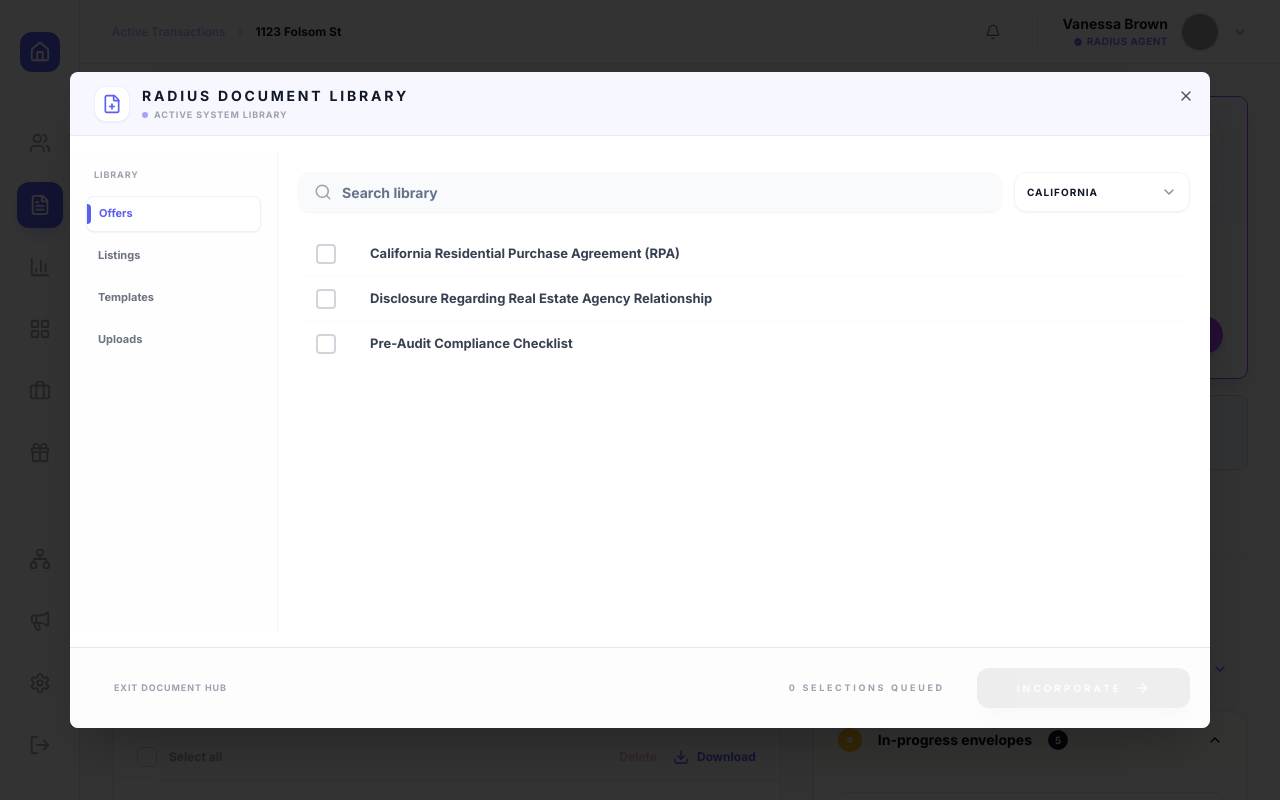
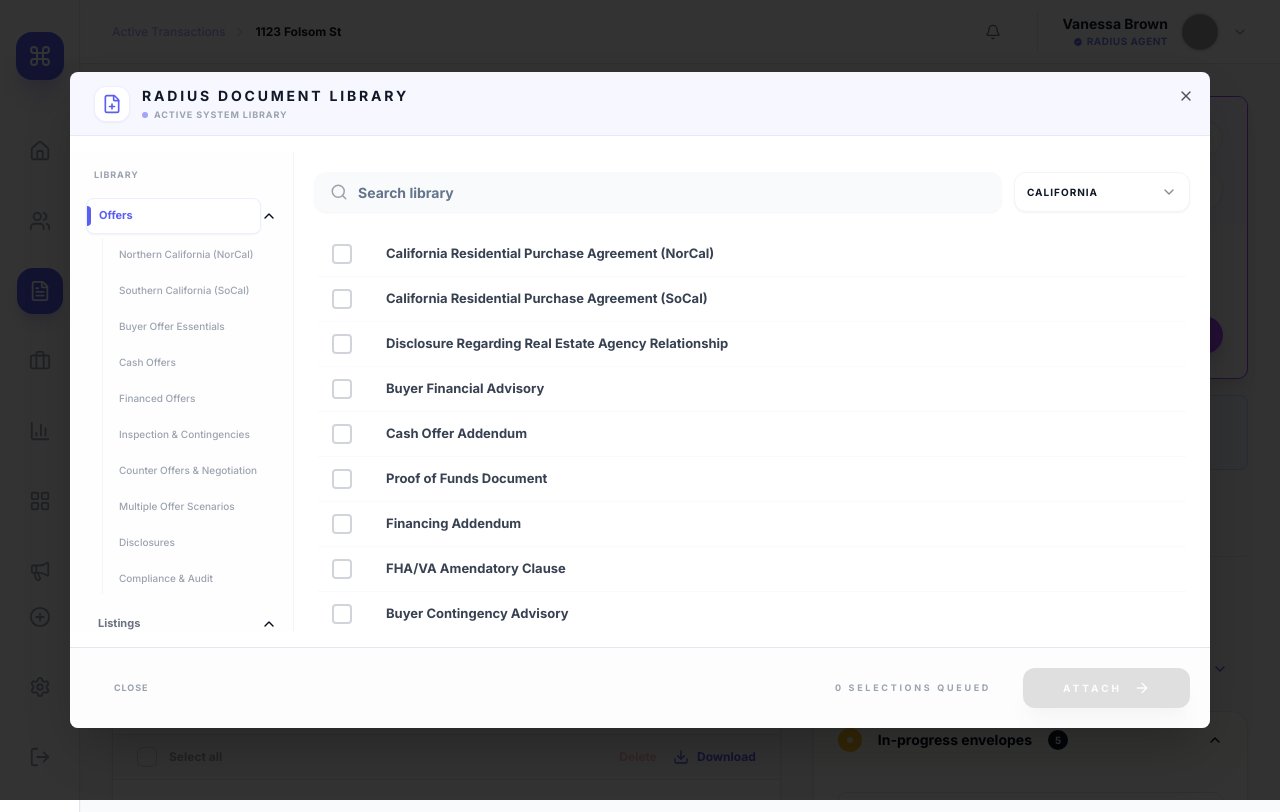
Before and after one commit to krishmjradiusagent/Documentux, a React (Vite) app: page / in a window 1280 px wide. Both pictures are taken after a click on the button "Add documents". Built offline with nearby package versions, Linux system fonts and the light colour scheme; grey boxes are pictures that could not be loaded.

Commit message:
feat(document-library): refine navigation, add taxonomy, and update CTAs

```diff
--- a/src/components/AddDocumentsModal.tsx
+++ b/src/components/AddDocumentsModal.tsx
@@ -54,6 +54,7 @@
   id: string
   name: string
   category: string
+  subcategory?: string
   isPopular?: boolean
   isPackage?: boolean
   children?: { id: string, name: string }[]
@@ -66,10 +67,47 @@
 }
 
 const formLibrary: FormTemplate[] = [
-  { id: 'ca-rpa', name: 'California Residential Purchase Agreement (RPA)', category: 'Offers', isPopular: true },
-  { id: 'ca-ad', name: 'Disclosure Regarding Real Estate Agency Relationship', category: 'Offers', isPopular: true },
-  { id: 'ca-rlas', name: 'Residential Lease or Month-to-Month Rental Agreement', category: 'Listings' },
-  { id: 'ca-spq', name: 'Seller Property Questionnaire (SPQ)', category: 'Listings', isPopular: true },
+  // OFFERS
+  { id: 'ca-rpa-norcal', name: 'California Residential Purchase Agreement (NorCal)', category: 'Offers', subcategory: 'Northern California (NorCal)', isPopular: true },
+  { id: 'ca-rpa-socal', name: 'California Residential Purchase Agreement (SoCal)', category: 'Offers', subcategory: 'Southern California (SoCal)', isPopular: true },
+  { id: 'ca-ad', name: 'Disclosure Regarding Real Estate Agency Relationship', category: 'Offers', subcategory: 'Buyer Offer Essentials', isPopular: true },
+  { id: 'ca-bfa', name: 'Buyer Financial Advisory', category: 'Offers', subcategory: 'Buyer Offer Essentials' },
+  { id: 'ca-cash-add', name: 'Cash Offer Addendum', category: 'Offers', subcategory: 'Cash Offers' },
+  { id: 'ca-poa', name: 'Proof of Funds Document', category: 'Offers', subcategory: 'Cash Offers' },
+  { id: 'ca-fin-add', name: 'Financing Addendum', category: 'Offers', subcategory: 'Financed Offers' },
+  { id: 'ca-fha-va', name: 'FHA/VA Amendatory Clause', category: 'Offers', subcategory: 'Financed Offers' },
+  { id: 'ca-bca', name: 'Buyer Contingency Advisory', category: 'Offers', subcategory: 'Inspection & Contingencies' },
+  { id: 'ca-scw', name: 'Seller Contingency Withdrawal', category: 'Offers', subcategory: 'Inspection & Contingencies' },
+  { id: 'ca-rr', name: 'Request for Repair', category: 'Offers', subcategory: 'Inspection & Contingencies' },
+  { id: 'ca-sco', name: 'Seller Counter Offer #1', category: 'Offers', subcategory: 'Counter Offers & Negotiation', isPopular: true },
+  { id: 'ca-bco', name: 'Buyer Counter Offer #1', category: 'Offers', subcategory: 'Counter Offers & Negotiation' },
+  { id: 'ca-smco', name: 'Seller Multiple Counter Offer', category: 'Offers', subcategory: 'Multiple Offer Scenarios', isPopular: true },
+  { id: 'ca-bmco', name: 'Buyer Multiple Counter Offer', category: 'Offers', subcategory: 'Multiple Offer Scenarios' },
+  { id: 'ca-avid', name: 'Agent Visual Inspection Disclosure', category: 'Offers', subcategory: 'Disclosures' },
+  { id: 'ca-wfa', name: 'Wire Fraud Advisory', category: 'Offers', subcategory: 'Disclosures' },
+  { id: 'aud-pre', name: 'Pre-Audit Compliance Checklist', category: 'Offers', subcategory: 'Compliance & Audit' },
+  { id: 'rad-offer-sum', name: 'Radius Offer Summary Sheet', category: 'Offers', subcategory: 'Compliance & Audit', isPopular: true },
+
+  // LISTINGS
+  { id: 'la-norcal', name: 'Exclusive Right to Sell (NorCal)', category: 'Listings', subcategory: 'Northern California (NorCal)' },
+  { id: 'la-socal', name: 'Exclusive Right to Sell (SoCal)', category: 'Listings', subcategory: 'Southern California (SoCal)' },
+  { id: 'ca-rlas', name: 'Residential Lease or Month-to-Month Rental Agreement', category: 'Listings', subcategory: 'Listing Essentials' },
+  { id: 'la-ess', name: 'Listing Agreement Essentials Checklist', category: 'Listings', subcategory: 'Listing Essentials' },
+  { id: 'ca-spq', name: 'Seller Property Questionnaire (SPQ)', category: 'Listings', subcategory: 'Seller Disclosures', isPopular: true },
+  { id: 'ca-tds', name: 'Transfer Disclosure Statement (TDS)', category: 'Listings', subcategory: 'Seller Disclosures', isPopular: true },
+  { id: 'ca-lbp', name: 'Lead-Based Paint Disclosure', category: 'Listings', subcategory: 'Seller Disclosures' },
+  { id: 'pl-prep', name: 'Pre-Listing Property Checklist', category: 'Listings', subcategory: 'Pre-Listing Preparation' },
+  { id: 'ca-selm', name: 'Seller Instruction to Exclude Listing from MLS', category: 'Listings', subcategory: 'Marketing & MLS' },
+  { id: 'mls-input', name: 'MLS Input Form', category: 'Listings', subcategory: 'Marketing & MLS' },
+  { id: 'oh-reg', name: 'Open House Visitor Registration', category: 'Listings', subcategory: 'Open House & Showings' },
+  { id: 'showing-inst', name: 'Showing Instructions & Lockbox Access', category: 'Listings', subcategory: 'Open House & Showings' },
+  { id: 'la-mod', name: 'Modification of Terms', category: 'Listings', subcategory: 'Listing Updates & Amendments' },
+  { id: 'la-ext', name: 'Extension of Listing Period', category: 'Listings', subcategory: 'Listing Updates & Amendments' },
+  { id: 'la-canc', name: 'Cancellation of Listing', category: 'Listings', subcategory: 'Cancellation & Withdrawal' },
+  { id: 'aud-fin', name: 'Final Broker Review Log', category: 'Listings', subcategory: 'Compliance & Review' },
+
+  // TEMPLATES (Temporarily hidden per user request)
+  /*
   {
     id: 'pkg-standard',
     name: 'Standard Disclosure Package',
@@ -83,8 +121,7 @@
   },
   { id: 'ca-aae', name: 'Additional Agent Acknowledgement', category: 'Templates' },
   { id: 'rad-keysafe', name: 'Radius Keysafe/Lockbox Addendum', category: 'Templates', isPopular: true },
-  { id: 'aud-pre', name: 'Pre-Audit Compliance Checklist', category: 'Offers' },
-  { id: 'aud-fin', name: 'Final Broker Review Log', category: 'Listings' },
+  */
 ]
 
 export default function AddDocumentsModal({
@@ -99,6 +136,7 @@
   const [searchQuery, setSearchQuery] = useState('')
   const [selectedIds, setSelectedIds] = useState<string[]>([])
   const [selectedCategory, setSelectedCategory] = useState('Offers')
+  const [selectedSubcategory, setSelectedSubcategory] = useState<string | null>(null)
   const [selectedState, setSelectedState] = useState('California')
 
   // High-Fidelity Upload Management
@@ -110,7 +148,11 @@
   const filteredForms = formLibrary.filter(f => {
     const matchesSearch = f.name.toLowerCase().includes(searchQuery.toLowerCase())
     if (selectedCategory === 'Uploads') return false
-    return matchesSearch && f.category === selectedCategory
+
+    const matchesCategory = f.category === selectedCategory
+    const matchesSubcategory = !selectedSubcategory || f.subcategory === selectedSubcategory
+
+    return matchesSearch && matchesCategory && matchesSubcategory
   })
 
   const toggleSelect = (id: string, isPackage = false, children?: { id: string }[]) => {
@@ -195,30 +237,99 @@
         </DialogHeader>
 
         <div className="flex flex-1 overflow-hidden min-h-0">
-          {/* Navigation Sidebar */}
-          <aside className="w-52 border-r border-gray-100 bg-gray-50/20 p-4 flex flex-col gap-1.5 shrink-0">
-            <h4 className="text-[9px] font-black text-gray-400 uppercase tracking-widest mb-2 ml-2">Library</h4>
-            {['Offers', 'Listings', 'Templates', 'Uploads'].map((cat) => (
+          <aside className="w-56 border-r border-gray-100 bg-gray-50/20 p-4 flex flex-col shrink-0 overflow-y-auto">
+            <h4 className="text-[9px] font-black text-gray-400 uppercase tracking-widest mb-4 ml-2">Library</h4>
+
+            <Accordion type="multiple" defaultValue={["Offers", "Listings"]} className="w-full flex-1">
+              {['Offers', 'Listings'].map((cat) => (
+                <AccordionItem key={cat} value={cat} className="border-none mb-1">
+                  <AccordionTrigger className="hover:no-underline py-0 group">
+                    <Button
+                      variant="ghost"
+                      onClick={() => {
+                        setSelectedCategory(cat)
+                        setSelectedSubcategory(null)
+                      }}
+                      className={cn(
+                        "justify-start h-9 w-full rounded-lg font-bold text-[11px] transition-all relative px-3",
+                        cat === selectedCategory
+                          ? "bg-white text-brand shadow-sm border border-brand/10"
+                          : "text-gray-500 hover:bg-white/50"
+                      )}
+                    >
+                      {cat}
+                      {cat === selectedCategory && (
+                        <motion.div layoutId="navBlade" className="absolute left-0 w-1 h-5 bg-brand rounded-r-full" />
+                      )}
+                    </Button>
+                  </AccordionTrigger>
+                  <AccordionContent className="pb-2 pt-1">
+                    <div className="flex flex-col gap-1 ml-4 border-l border-gray-100">
+                      {(cat === 'Offers' ? [
+                        'Northern California (NorCal)',
+                        'Southern California (SoCal)',
+                        'Buyer Offer Essentials',
+                        'Cash Offers',
+                        'Financed Offers',
+                        'Inspection & Contingencies',
+                        'Counter Offers & Negotiation',
+                        'Multiple Offer Scenarios',
+                        'Disclosures',
+                        'Compliance & Audit'
+                      ] : [
+                        'Northern California (NorCal)',
+                        'Southern California (SoCal)',
+                        'Listing Essentials',
+                        'Seller Disclosures',
+                        'Pre-Listing Preparation',
+                        'Marketing & MLS',
+                        'Open House & Showings',
+                        'Listing Updates & Amendments',
+                        'Cancellation & Withdrawal',
+                        'Compliance & Review'
+                      ]).map(sub => (
+                        <button
+                          key={sub}
+                          onClick={() => {
+                            setSelectedCategory(cat)
+                            setSelectedSubcategory(sub)
+                          }}
+                          className={cn(
+                            "text-[10px] font-medium px-4 py-1.5 text-left transition-colors whitespace-nowrap overflow-hidden text-ellipsis w-full",
+                            sub === selectedSubcategory ? "text-brand font-bold bg-brand/5" : "text-gray-400 hover:text-brand"
+                          )}
+                          title={sub}
+                        >
+                          {sub}
+                        </button>
+                      ))}
+                    </div>
+                  </AccordionContent>
+                </AccordionItem>
+              ))}
+            </Accordion>
+
+            <div className="mt-4 pt-4 border-t border-gray-100">
               <Button
-                key={cat}
                 variant="ghost"
-                onClick={() => setSelectedCategory(cat)}
+                onClick={() => {
+                  setSelectedCategory('Uploads')
+                  setSelectedSubcategory(null)
+                }}
                 className={cn(
-                  "justify-start h-9 rounded-lg font-bold text-[11px] transition-all relative px-3",
-                  cat === selectedCategory
+                  "justify-start h-9 w-full rounded-lg font-bold text-[11px] transition-all relative px-3",
+                  selectedCategory === 'Uploads'
                     ? "bg-white text-brand shadow-sm border border-brand/10"
                     : "text-gray-500 hover:bg-white/50"
                 )}
               >
-                {cat}
-                {cat === selectedCategory && (
-                  <motion.div layoutId="navBlade" className="absolute left-0 w-1 h-5 bg-brand rounded-r-full" />
-                )}
-                {cat === 'Uploads' && uploadedFiles.length > 0 && (
+                <Upload size={14} className="mr-2" />
+                Uploads
+                {uploadedFiles.length > 0 && (
                   <Badge className="ml-auto bg-brand text-white text-[8px] px-1 h-3.5 min-w-[14px] flex justify-center">{uploadedFiles.length}</Badge>
                 )}
               </Button>
-            ))}
+            </div>
           </aside>
 
           {/* Main Content Area */}
@@ -483,7 +594,7 @@
         <div className="p-5 bg-gray-50/40 border-t flex flex-col gap-3 shrink-0">
           <div className="flex items-center justify-between">
             <Button variant="ghost" onClick={() => onOpenChange(false)} className="px-6 h-9 rounded-xl font-black text-[9px] text-gray-400 uppercase tracking-widest hover:text-gray-900 transition-all">
-              Exit Document Hub
+              Close
             </Button>
             <div className="flex items-center gap-6">
               <span className="text-[9px] font-black text-gray-400 uppercase tracking-[0.3em] mr-2">
@@ -491,12 +602,12 @@
               </span>
               <Button
                 className={cn(
-                  "px-10 h-10 rounded-xl bg-brand hover:bg-brand/90 text-white font-black text-[10px] uppercase tracking-[0.3em] shadow-xl shadow-brand/20 transition-all active:scale-95 flex items-center gap-3",
-                  (selectedIds.length === 0 && uploadedFiles.length === 0) && "opacity-10 grayscale pointer-events-none"
+                  "px-10 h-10 rounded-xl bg-brand hover:bg-brand/90 text-white font-black text-[10px] uppercase tracking-[0.3em] shadow-xl shadow-brand/20 transition-all focus:scale-95 active:scale-90 flex items-center gap-3",
+                  (selectedIds.length === 0 && uploadedFiles.length === 0) && "opacity-20 grayscale pointer-events-none"
                 )}
                 onClick={handleAdd}
               >
-                Incorporate {selectedIds.length + uploadedFiles.length > 0 ? `${selectedIds.length + uploadedFiles.length} Documents` : ''}
+                Attach {selectedIds.length + uploadedFiles.length > 0 ? `${selectedIds.length + uploadedFiles.length} Documents` : ''}
                 <ArrowRight size={18} />
               </Button>
             </div>
--- a/src/components/Sidebar.tsx
+++ b/src/components/Sidebar.tsx
@@ -4,43 +4,64 @@
   FileText,
   BarChart3,
   LayoutGrid,
-  Gift,
   Settings,
   LogOut,
+  Briefcase,
   Megaphone,
-  Network,
-  Briefcase
+  PlusCircle,
+  Command
 } from 'lucide-react'
+import { motion } from 'framer-motion'
 import { cn } from "@/lib/utils"
 
+const itemVariants = {
+  initial: { opacity: 0, scale: 0.8 },
+  animate: { opacity: 1, scale: 1 },
+  whileHover: { backgroundColor: "rgba(90, 95, 242, 0.1)", scale: 1.1 },
+  whileTap: { scale: 0.95 }
+}
+
 const SidebarItem = ({ icon: Icon, active = false }: { icon: any, active?: boolean }) => (
-  <div className={cn(
-    "p-3 rounded-xl cursor-pointer transition-all duration-300 group",
-    active ? "bg-brand text-white shadow-lg shadow-brand/20" : "text-gray-400 hover:bg-gray-50 hover:text-brand"
-  )}>
-    <Icon size={22} className="group-hover:scale-110 transition-transform" />
-  </div>
+  <motion.div
+    variants={itemVariants}
+    initial="initial"
+    animate="animate"
+    whileHover="whileHover"
+    whileTap="whileTap"
+    className={cn(
+      "p-3 rounded-2xl cursor-pointer transition-colors relative group",
+      active ? "bg-brand text-white shadow-lg shadow-brand/20" : "text-gray-400 hover:text-brand"
+    )}
+  >
+    <Icon size={22} />
+    {!active && (
+      <div className="absolute left-full ml-4 px-3 py-1 bg-gray-900 text-white text-[10px] font-bold rounded-lg opacity-0 group-hover:opacity-100 pointer-events-none transition-opacity whitespace-nowrap z-50">
+        {Icon.name}
+      </div>
+    )}
+  </motion.div>
 )
 
 export default function Sidebar() {
   return (
-    <aside className="w-20 min-h-screen bg-white border-r border-brand-border flex flex-col items-center py-8 gap-8 sticky top-0">
-      <div className="w-10 h-10 bg-brand rounded-xl flex items-center justify-center text-white mb-4">
-        <Home size={22} />
+    <aside className="w-20 min-h-screen bg-white border-r border-brand-border flex flex-col items-center py-8 sticky top-0 z-50 shadow-sm">
+      {/* Brand Logo */}
+      <div className="w-12 h-12 bg-brand rounded-2xl flex items-center justify-center text-white shadow-xl shadow-brand/20 mb-12 cursor-pointer active:scale-90 transition-transform">
+        <Command size={24} />
       </div>
 
-      <div className="flex flex-col gap-4">
+      <div className="flex flex-col gap-6">
+        <SidebarItem icon={Home} />
         <SidebarItem icon={Users} />
         <SidebarItem icon={FileText} active />
+        <SidebarItem icon={Briefcase} />
         <SidebarItem icon={BarChart3} />
         <SidebarItem icon={LayoutGrid} />
-        <SidebarItem icon={Briefcase} />
-        <SidebarItem icon={Gift} />
+        <SidebarItem icon={Megaphone} />
       </div>
 
-      <div className="mt-auto flex flex-col gap-4">
-        <SidebarItem icon={Network} />
-        <SidebarItem icon={Megaphone} />
+      <div className="mt-auto flex flex-col gap-6">
+        <SidebarItem icon={PlusCircle} />
         <SidebarItem icon={Settings} />
         <SidebarItem icon={LogOut} />
       </div>
```
